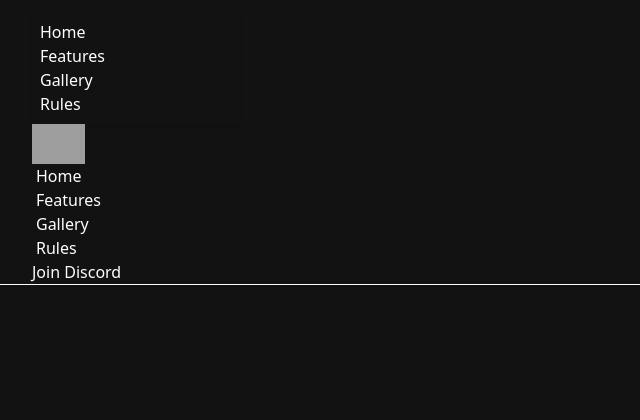
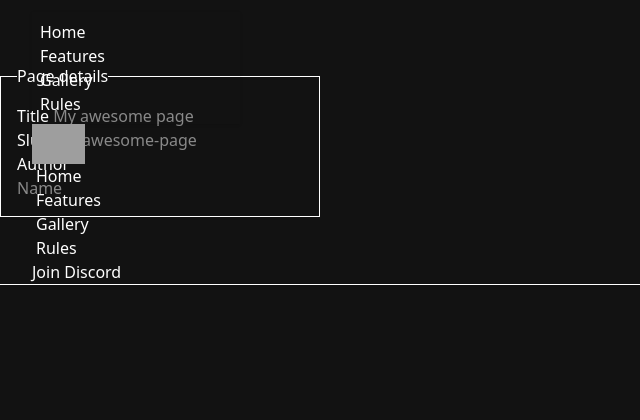
Before and after one commit to rkenbperez/ZenWeb, a Django app: page /form/ in a window 1280 px wide. Shown: the top 420 px of the page, without its empty margins (0-640 px from the left). Run offline with Django 5.2, Linux system fonts and the light colour scheme; some libraries are stand-ins or nearby versions; grey boxes are pictures that could not be loaded.

Commit message:
started form fields

```diff
--- a/zenweb/zen/templates/form.html
+++ b/zenweb/zen/templates/form.html
@@ -3,5 +3,16 @@
 
 
 {% block content %}
+<fieldset class="fieldset bg-base-200 border-base-300 rounded-box w-xs border p-4">
+  <legend class="fieldset-legend">Page details</legend>
 
+  <label class="label">Title</label>
+  <input type="text" class="input" placeholder="My awesome page" />
+
+  <label class="label">Slug</label>
+  <input type="text" class="input" placeholder="my-awesome-page" />
+
+  <label class="label">Author</label>
+  <input type="text" class="input" placeholder="Name" />
+</fieldset>
 {% endblock %}
```
